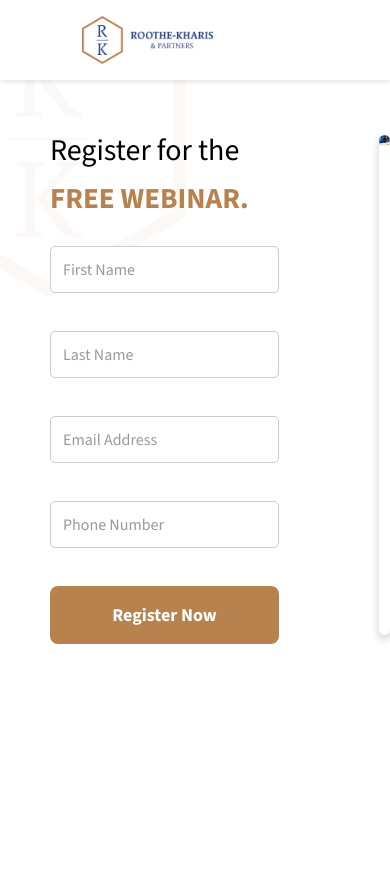
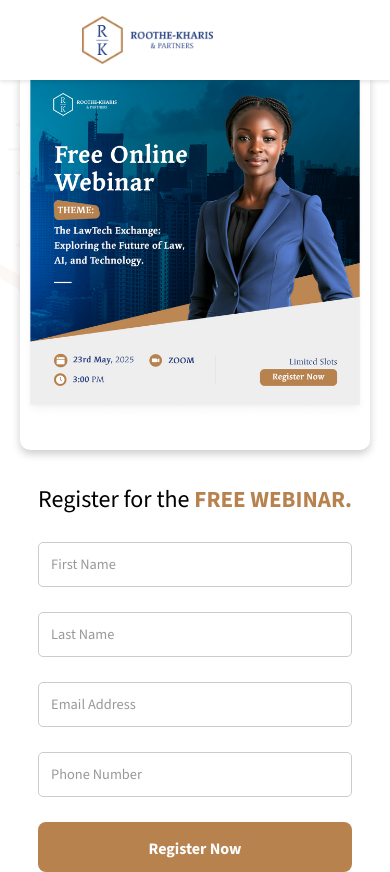
Before and after one commit to Uppist/webinar-page, a React (Vite) app: page / in a window 390 px wide. Before the commit the page ends 844 px from the top, so only its background shows below. Built offline with nearby package versions, Linux system fonts and the light colour scheme.

Commit message:
Added responsiveness

```diff
--- a/src/components/page.jsx
+++ b/src/components/page.jsx
@@ -86,7 +86,9 @@ function Page() {
             </div>
           ) : (
             <div className="thank-you-section">
-              <h2>Thank You for signing up for the <span className="highlight">FREE WEBINAR.</span></h2>
+              <h2>
+                Thank You for signing up for the <span className="highlight">FREE WEBINAR.</span>
+              </h2>
               <p>Please check your email to access the Zoom meeting link.</p>
             </div>
           )}
--- a/src/styles.css
+++ b/src/styles.css
@@ -45,7 +45,7 @@ body {
   background-size: contain;
 }
 
-/* Webinar section styles */
+/* Webinar section styles (default: desktop view, form left, image right) */
 .webinar-section {
   display: flex;
   justify-content: center;
@@ -54,7 +54,7 @@ body {
   padding-left: 50px;
 }
 
-/* Webinar form styles (left side) */
+/* Webinar form styles (left side in desktop view) */
 .webinar-form {
   max-width: 400px;
   margin-right: 100px;
@@ -120,7 +120,7 @@ input:focus {
   background-color: #a0743f;
 }
 
-/* Webinar details styles (right side) */
+/* Webinar details styles (right side in desktop view) */
 .webinar-details {
   max-width: 500px;
   background-color: #fff;
@@ -138,7 +138,7 @@ input:focus {
   padding-bottom: 15px;
 }
 
-/* Thank You section styles (replaces form on left side) */
+/* Thank You section styles (replaces form on left side in desktop view) */
 .thank-you-section {
   max-width: 400px;
   margin-right: 100px;
@@ -153,7 +153,7 @@ input:focus {
 }
 
 .thank-you-section {
-  color: red;
+  color: #2B2B2B;
   font-weight: 650;
   font-size: 29px;
 }
@@ -165,6 +165,79 @@ input:focus {
 }
 
 .thank-you-section p {
-  font-size: 1.25rem;
-  color: #ccc;
+  font-size: 22px;
+  color: #2B2B2B;
+  font-weight: 450;
 }
+
+/* Mobile Responsiveness (screen width <= 768px) */
+@media (max-width: 768px) {
+  /* Adjust webinar section for mobile: stack image and form vertically */
+  .webinar-section {
+    flex-direction: column;
+    min-height: auto;
+    padding: 0 20px; /* Reduce side padding for mobile */
+    margin-top: 70px; /* 70px gap between navbar and image */
+  }
+
+  /* Reorder elements: image above form/thank-you on mobile */
+  .webinar-details {
+    order: -1; /* Moves image to appear first (above form) */
+    max-width: 350px; /* Smaller width for mobile */
+    height: auto; /* Let height adjust naturally */
+    margin-bottom: 30px; /* Gap between image and form */
+  }
+
+  /* Webinar form styles for mobile */
+  .webinar-form {
+    order: 0; /* Ensure form appears after image */
+    max-width: 350px; /* Match image width for alignment */
+    margin: 0 auto; /* Center the form */
+  }
+
+  .webinar-form h2 {
+    font-size: 24px; /* Slightly smaller heading */
+    text-align: center; /* Center the heading */
+  }
+
+  .webinar-form .highlight {
+    font-size: 23px; /* Adjust highlight size */
+  }
+
+  .registration-form {
+    gap: 25px; /* Reduce gap between inputs */
+  }
+
+  .form-input {
+    font-size: 0.9rem; /* Slightly smaller font for inputs */
+  }
+
+  .register-btn {
+    width: 100%; /* Full width of the form */
+    font-size: 16px; /* Slightly smaller font */
+    height: 50px; /* Adjust height for mobile */
+  }
+
+  /* Thank You section styles for mobile */
+  .thank-you-section {
+    order: 0; /* Ensure thank-you appears after image */
+    max-width: 350px; /* Match form width */
+    margin: 0 auto; /* Center the section */
+    color: #fff; /* Ensure text is visible on dark background */
+  }
+
+  .thank-you-section h2 {
+    font-size: 24px; /* Match form heading size */
+    text-align: center; /* Center the heading */
+  }
+
+  .thank-you-section .highlight {
+    font-size: 23px; /* Match form highlight size */
+  }
+
+  .thank-you-section p {
+    font-size: 18px; /* Slightly smaller text */
+    text-align: center; /* Center the text */
+    color: #ccc; /* Match form text visibility */
+  }
+}
```
